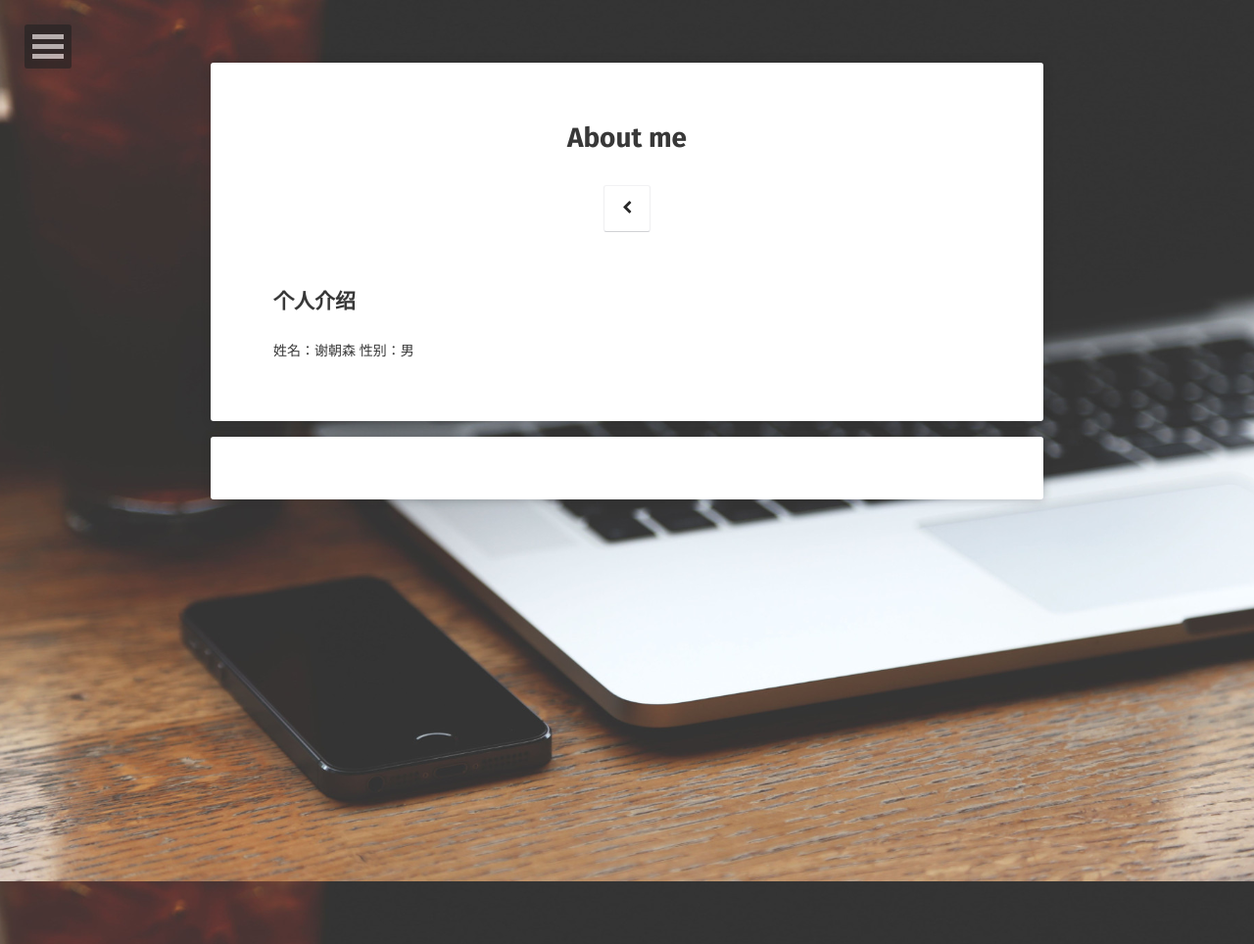
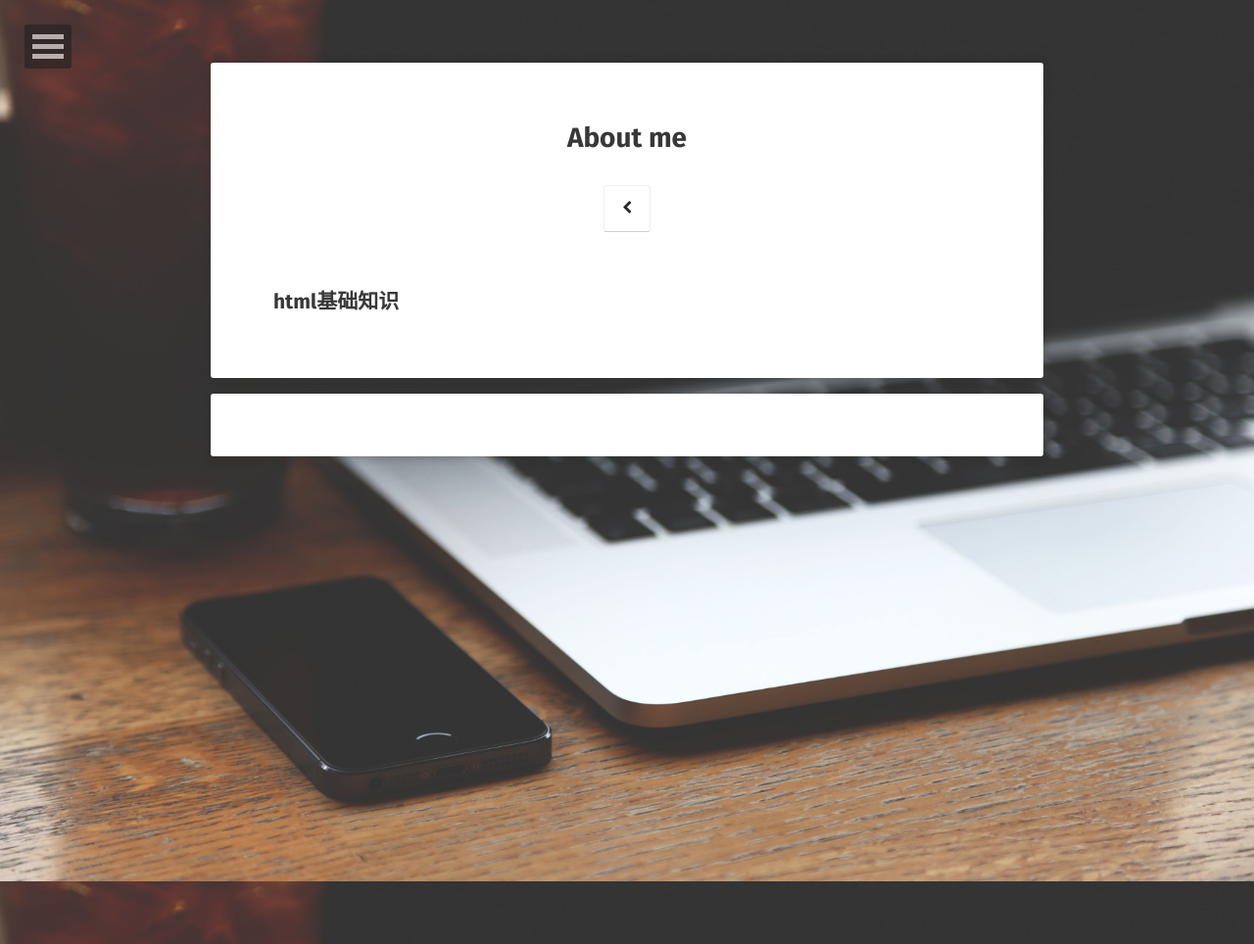
Before and after one commit to xcs-go/xcs.github.io, a Jekyll site: the page built from html/index.md, in a window 1280 px wide. Shown: the whole page at 98% size. Built offline with Jekyll 4.4.1, drawn with Linux system fonts in a browser that asks for light colours; some web fonts are replaced; comment, search, counter and statistics services are not loaded.

Commit message:
新增node标签

```diff
--- a/_includes/nav.html
+++ b/_includes/nav.html
@@ -93,12 +93,17 @@
 				</ul>
 			</li>
             <li>
-                <a href="#">Html</a>
-                <ul class="dl-submenu">
+                <a href="#">HTML</a>
+                <ul>
                     <li><a href="{{site.url}}/html/">All html</a></li>
                     <li><a href="{{site.url}}/css/">All css</a></li>
                 </ul>
-                <ul></ul>
+            </li>
+            <li>
+                <a href="#">HTML</a>
+                <ul>
+                    <li><a href="{{site.url}}/node/">node</a></li>
+                </ul>
             </li>
 			{% for link in site.data.navigation %}
 		    {% if link.url contains 'http' %}
--- a/_layouts/home.html
+++ b/_layouts/home.html
@@ -43,6 +43,7 @@
                          </a>
                         <a class="btn zoombtn" href="{{ site.url }}/html/">html</a>
                         <a class="btn zoombtn" href="{{ site.url }}/css/">css</a>
+                        <a class="btn zoombtn" href="{{site.url}}/node/">node.js</a>
                  </h3>
             </div>
         </div>
--- a/html/index.md
+++ b/html/index.md
@@ -1,11 +1,10 @@
 ---
 layout: page
 title: "About me"
-tags: [HTML+CSS+JAVASCRIPT,JQUERY,NODE,REACT/VUE]
+tags: [HTML]
 date: 2017-10-01
-excerpt: "前端开发工程师一枚"
+excerpt: "html基础知识整理"
 comments: true
 ---
 
-## 个人介绍
-姓名：谢朝森  性别：男
+## html基础知识
```
Also changed, not shown: node/2017-10-05-node-base.md (added, +9 -0 lines), node/index.md (added, +9 -0 lines).
